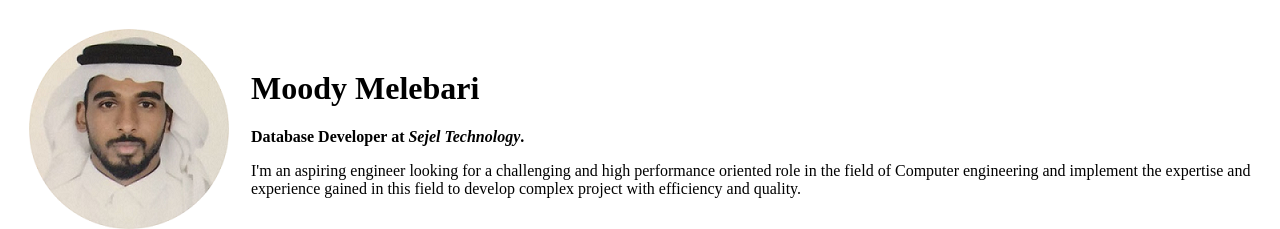
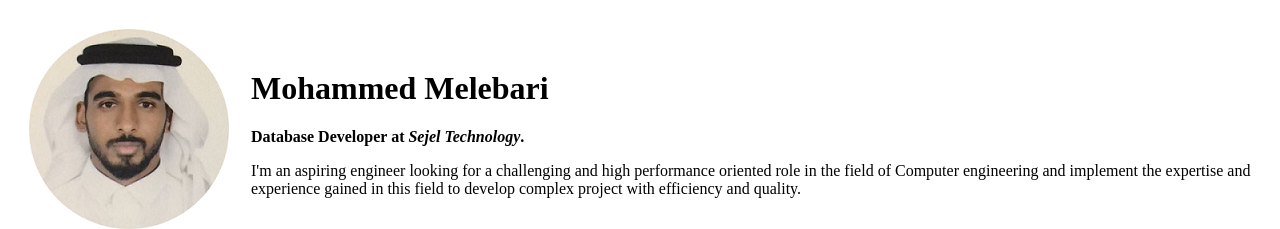
Before and after one commit to Mo0o0dy2009/CV, a plain HTML site: page index.html in a window 1280 px wide. Shown: the top 229 px of the page. Drawn offline with Linux system fonts and the light colour scheme.

Commit message:
Update index.html

```diff
--- a/index.html
+++ b/index.html
@@ -13,7 +13,7 @@
         <img src="circle-cropped.png" alt="Handsome guy image">
       </td>
       <td>
-        <h1> Moody Melebari </h1>
+        <h1> Mohammed Melebari </h1>
         <p><b>Database Developer at <em>Sejel Technology</em>.</b></p>
         <p>I'm an aspiring engineer looking for a challenging and high performance oriented role in the field of Computer engineering and implement the expertise and experience
           gained in this field to develop complex project with efficiency and quality. </p>
```
